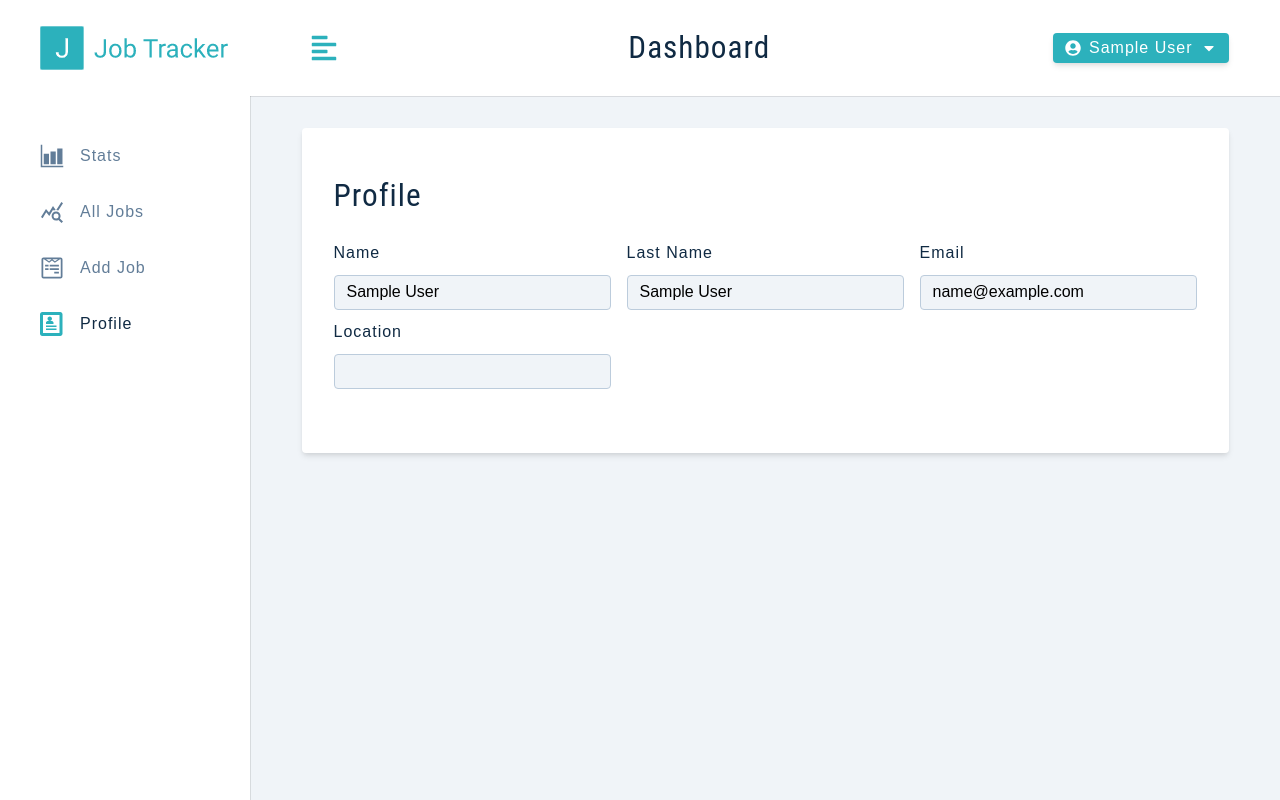
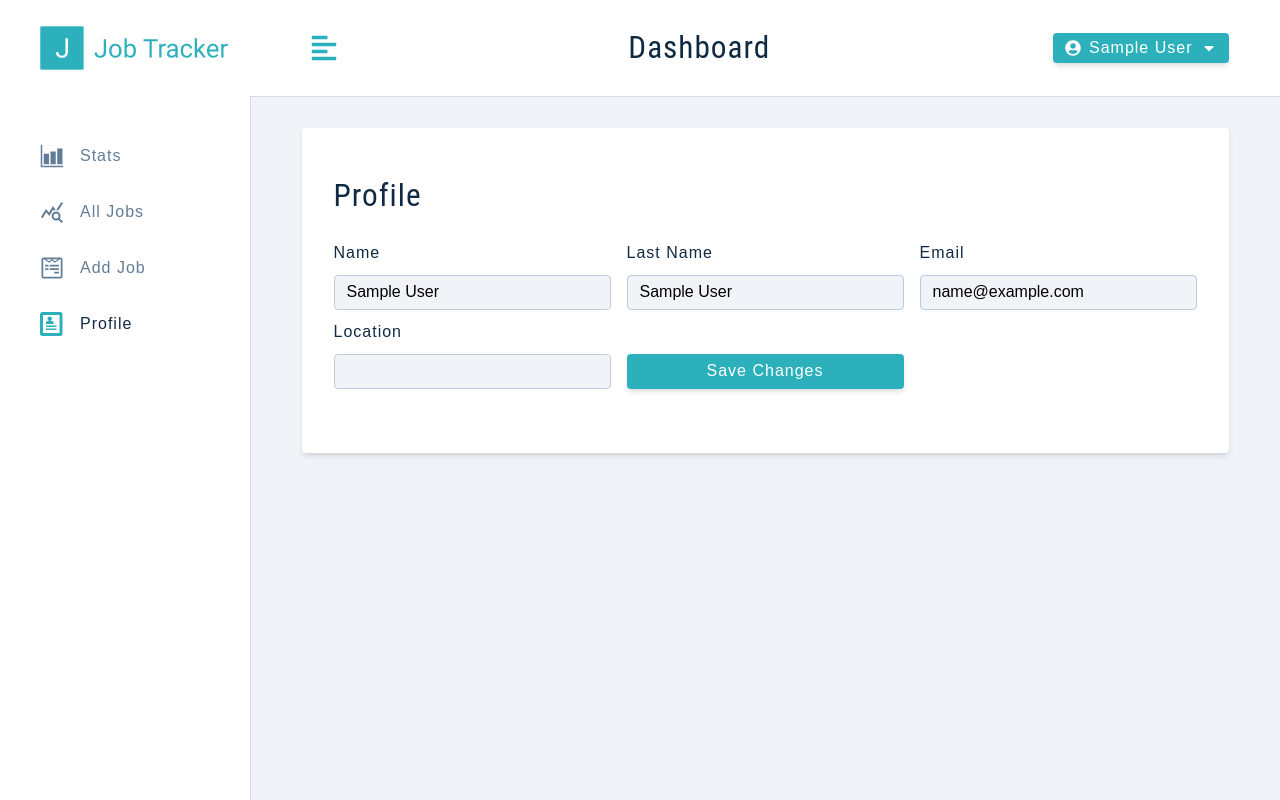
Before and after one commit to DragonSenses/job-tracker, a React (Create React App) app in the folder client/: page /profile in a window 1280 px wide. Built offline with nearby package versions, Linux system fonts and the light colour scheme; sample sign-in values are in the browser's storage.

Commit message:
Create submit button

```diff
--- a/client/src/pages/Dashboard/Profile.js
+++ b/client/src/pages/Dashboard/Profile.js
@@ -56,7 +56,9 @@ export default function Profile() {
             value={location}
             handleChange={(e) => setLocation(e.target.value)}
           />
-
+          <button className="btn btn-block" type='submit' disabled={isLoading}>
+            {isLoading ? 'Please Wait...' : 'Save Changes'}
+          </button>
         </div>
       </form>
     </Wrapper>
```
Also changed, not shown: 1 other file (tests, documents, lock files or other folders).
